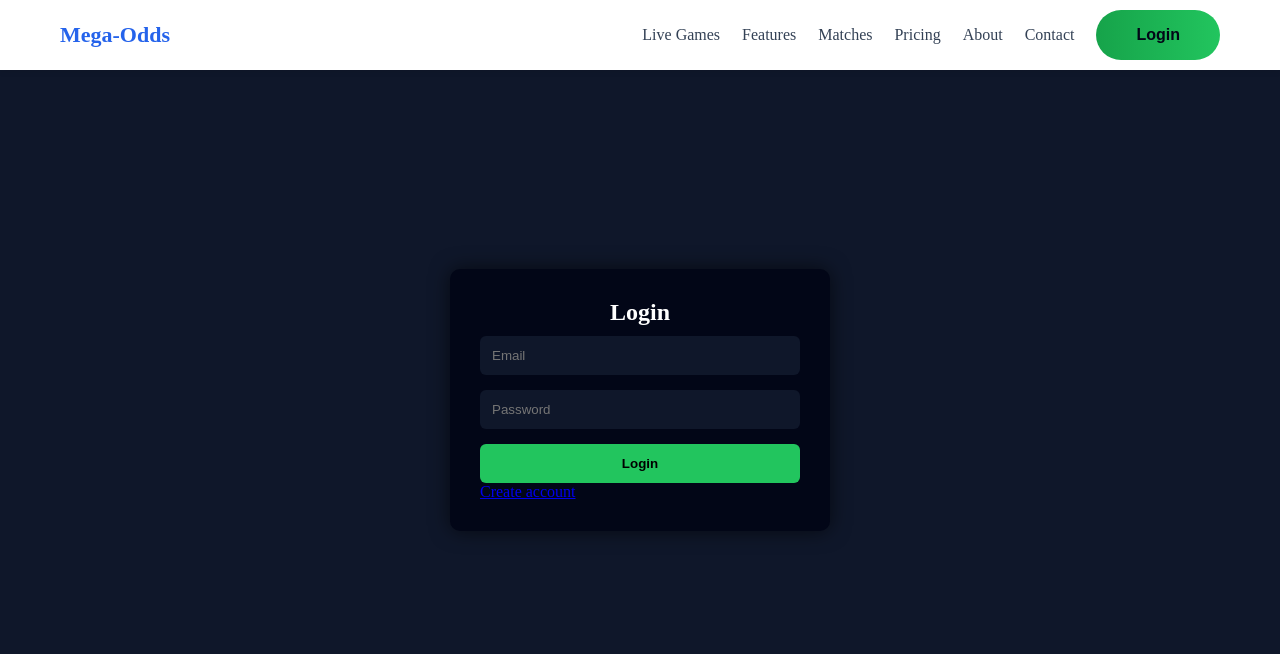
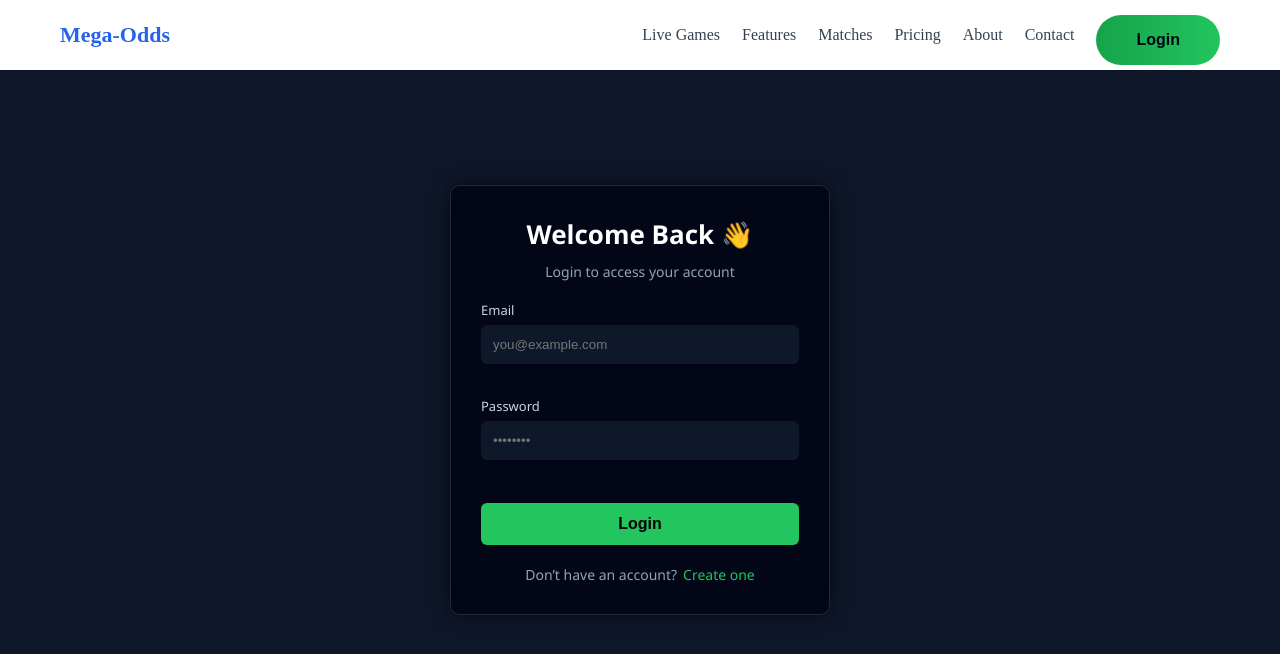
Before and after one commit to Muchyz/Sureodds-frontend, a React (Vite) app: page /login in a window 1280 px wide. Shown: the top 654 px of the page. Built offline with nearby package versions, Linux system fonts and the light colour scheme.

Commit message:
Update: all project changes

```diff
--- a/package.json
+++ b/package.json
@@ -14,7 +14,8 @@
     "react": "^19.2.0",
     "react-dom": "^19.2.0",
     "react-icons": "^5.5.0",
-    "react-router-dom": "^7.13.0"
+    "react-router-dom": "^7.13.0",
+    "react-toastify": "^11.0.5"
   },
   "devDependencies": {
     "@eslint/js": "^9.39.1",
--- a/src/pages/Login.css
+++ b/src/pages/Login.css
@@ -1,68 +1,104 @@
+/* Page background */
 .auth-page {
   min-height: 100vh;
   display: flex;
   align-items: center;
   justify-content: center;
-  background: #0f172a;
+  background: linear-gradient(135deg, #0f172a, #020617);
+  font-family: "Segoe UI", Tahoma, Geneva, Verdana, sans-serif;
 }
 
+/* Card container */
 .auth-card {
-  background: #020617;
-  padding: 30px;
+  background: #0b1220;
+  padding: 40px 30px;
   width: 100%;
-  max-width: 380px;
-  border-radius: 10px;
-  box-shadow: 0 0 20px rgba(0, 0, 0, 0.6);
+  max-width: 400px;
+  border-radius: 12px;
+  box-shadow: 0 20px 40px rgba(0, 0, 0, 0.6);
+  border: 1px solid #1e293b;
+  text-align: center;
 }
 
+/* Titles */
 .auth-card h2 {
   color: #fff;
-  text-align: center;
-  margin-bottom: 10px;
+  margin-bottom: 8px;
+  font-size: 26px;
 }
 
 .auth-card p {
   color: #94a3b8;
-  text-align: center;
-  margin-bottom: 20px;
+  margin-bottom: 25px;
+  font-size: 14px;
+}
+
+/* Input groups */
+.input-group {
+  margin-bottom: 18px;
+  text-align: left;
+}
+
+.input-group label {
+  display: block;
+  margin-bottom: 6px;
+  font-size: 13px;
+  color: #cbd5e1;
 }
 
 .auth-card input {
   width: 100%;
   padding: 12px;
-  margin-bottom: 15px;
-  border-radius: 6px;
-  border: none;
-  outline: none;
+  border-radius: 8px;
+  border: 1px solid #1e293b;
   background: #0f172a;
   color: #fff;
+  transition: 0.2s ease;
 }
 
-.auth-btn,
-.auth-card button {
+.auth-card input:focus {
+  border-color: #22c55e;
+  box-shadow: 0 0 0 2px rgba(34, 197, 94, 0.2);
+  outline: none;
+}
+
+/* Button */
+button {
   width: 100%;
   padding: 12px;
+  margin-top: 10px;
   background: #22c55e;
   border: none;
-  border-radius: 6px;
+  border-radius: 8px;
   color: #000;
   font-weight: bold;
+  font-size: 16px;
   cursor: pointer;
+  transition: 0.2s ease;
 }
 
-.auth-btn:hover,
-.auth-card button:hover {
+button:hover {
   background: #16a34a;
 }
 
-.auth-link {
-  display: block;
-  margin-top: 15px;
-  text-align: center;
+button:disabled {
+  opacity: 0.6;
+  cursor: not-allowed;
+}
+
+/* Footer link */
+.auth-footer {
+  margin-top: 20px;
+  font-size: 14px;
   color: #94a3b8;
 }
 
-.auth-link a {
+.auth-footer a {
+  margin-left: 6px;
   color: #22c55e;
   text-decoration: none;
 }
+
+.auth-footer a:hover {
+  text-decoration: underline;
+}
--- a/src/pages/Login.jsx
+++ b/src/pages/Login.jsx
@@ -1,15 +1,19 @@
 import { useState } from "react";
 import { Link, useNavigate } from "react-router-dom";
+import { toast, ToastContainer } from "react-toastify";
+import "react-toastify/dist/ReactToastify.css";
 import api from "@/api";
 import "./Login.css";
 
 function Login() {
   const [email, setEmail] = useState("");
   const [password, setPassword] = useState("");
+  const [loading, setLoading] = useState(false);
   const navigate = useNavigate();
 
   const handleLogin = async (e) => {
     e.preventDefault();
+    setLoading(true);
 
     try {
       const res = await api.post("/login", { email, password });
@@ -17,36 +21,58 @@ function Login() {
       localStorage.setItem("token", res.data.token);
       localStorage.setItem("is_vip", res.data.is_vip);
 
-      navigate("/features");
+      toast.success("Login successful 🎉", { autoClose: 2000 });
+
+      // small delay to show toast
+      setTimeout(() => navigate("/features"), 1000);
     } catch (err) {
-      alert(err.response?.data?.message || "Login failed");
+      toast.error(err.response?.data?.message || "Login failed ❌", {
+        autoClose: 3000,
+      });
+    } finally {
+      setLoading(false);
     }
   };
 
   return (
     <div className="auth-page">
+      <ToastContainer position="top-right" />
       <div className="auth-card">
-        <h2>Login</h2>
+        <h2>Welcome Back 👋</h2>
+        <p>Login to access your account</p>
 
         <form onSubmit={handleLogin}>
+          <div className="input-group">
+            <label>Email</label>
             <input
               type="email"
-            placeholder="Email"
+              placeholder="you@example.com"
               value={email}
               onChange={(e) => setEmail(e.target.value)}
+              required
             />
+          </div>
 
+          <div className="input-group">
+            <label>Password</label>
             <input
               type="password"
-            placeholder="Password"
+              placeholder="••••••••"
               value={password}
               onChange={(e) => setPassword(e.target.value)}
+              required
             />
+          </div>
 
-          <button>Login</button>
+          <button disabled={loading}>
+            {loading ? "Logging in..." : "Login"}
+          </button>
         </form>
 
-        <Link to="/signup">Create account</Link>
+        <div className="auth-footer">
+          <span>Don’t have an account?</span>
+          <Link to="/signup">Create one</Link>
+        </div>
       </div>
     </div>
   );
```
Also changed, not shown: 1 other file (tests, documents, lock files or other folders). Lines whose indentation alone changed are shown as unchanged.
